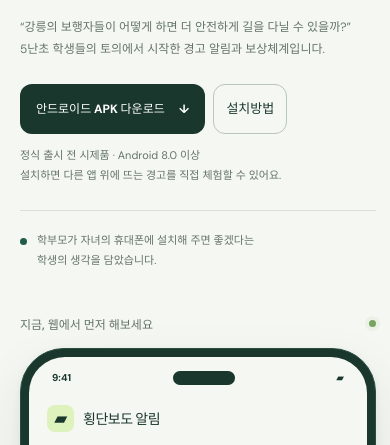
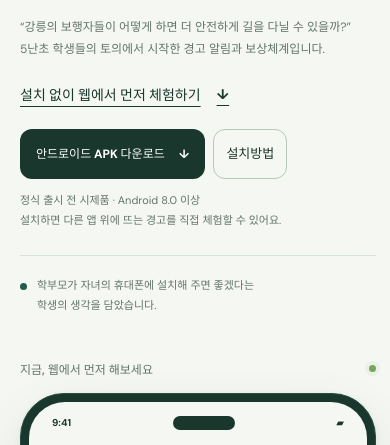
Before and after one commit to LUCKYBRIDGE/gyodong5-2, a plain HTML site: page web/index.html in a window 390 px wide. Shown: the part 388-833 px from the top of the page. Drawn offline with Linux system fonts and the light colour scheme.

Commit message:
fix: make web experience easy to find on mobile

```diff
--- a/web/index.html
+++ b/web/index.html
@@ -22,6 +22,7 @@
         <h1 id="hero-title">횡단보도 앞,<br>휴대폰은<br><span>잠깐 쉬어요.</span></h1>
         <p class="hero-description">길을 살피는 작은 습관에 포인트가 쌓이고,<br class="desktop-break"> 하슬랑도 함께 자라요.</p>
         <p class="classroom-note">“강릉의 보행자들이 어떻게 하면 더 안전하게 길을 다닐 수 있을까?”<br>5난초 학생들의 토의에서 시작한 경고 알림과 보상체계입니다.</p>
+        <a class="web-jump" href="#experience">설치 없이 웹에서 먼저 체험하기 <span aria-hidden="true">↓</span></a>
         <div class="download-area" id="download">
           <div class="download-actions">
             <a class="button button-dark download-button" href="downloads/traffic-demo.apk" download>안드로이드 APK 다운로드 <span aria-hidden="true">↓</span></a>
--- a/web/style.css
+++ b/web/style.css
@@ -44,6 +44,7 @@ h1 span { position: relative; z-index: 0; white-space: nowrap; }
 h1 span::after { content: ''; position: absolute; left: -3px; bottom: 4px; width: calc(100% + 4px); height: .31em; background: var(--lime); z-index: -1; }
 .hero-description { font-size: 18px; line-height: 1.8; letter-spacing: -.6px; margin: 27px 0 23px; }
 .classroom-note { font-size: 13px; line-height: 1.85; color: var(--muted); margin: 0; max-width: 460px; word-break: keep-all; }
+.web-jump { display: inline-flex; align-items: center; gap: 16px; margin-top: 24px; font-size: 14px; font-weight: 700; text-decoration-thickness: 1px; text-underline-offset: 6px; }
 .download-area { margin-top: 34px; }
 .download-actions { display: flex; gap: 9px; flex-wrap: wrap; }
 .button { border: 1px solid transparent; border-radius: 12px; padding: 15px 18px; min-height: 49px; font-size: 13px; font-weight: 700; display: inline-flex; justify-content: center; align-items: center; gap: 14px; text-decoration: none; line-height: 1.4; transition: transform .15s, background .15s; }
```
